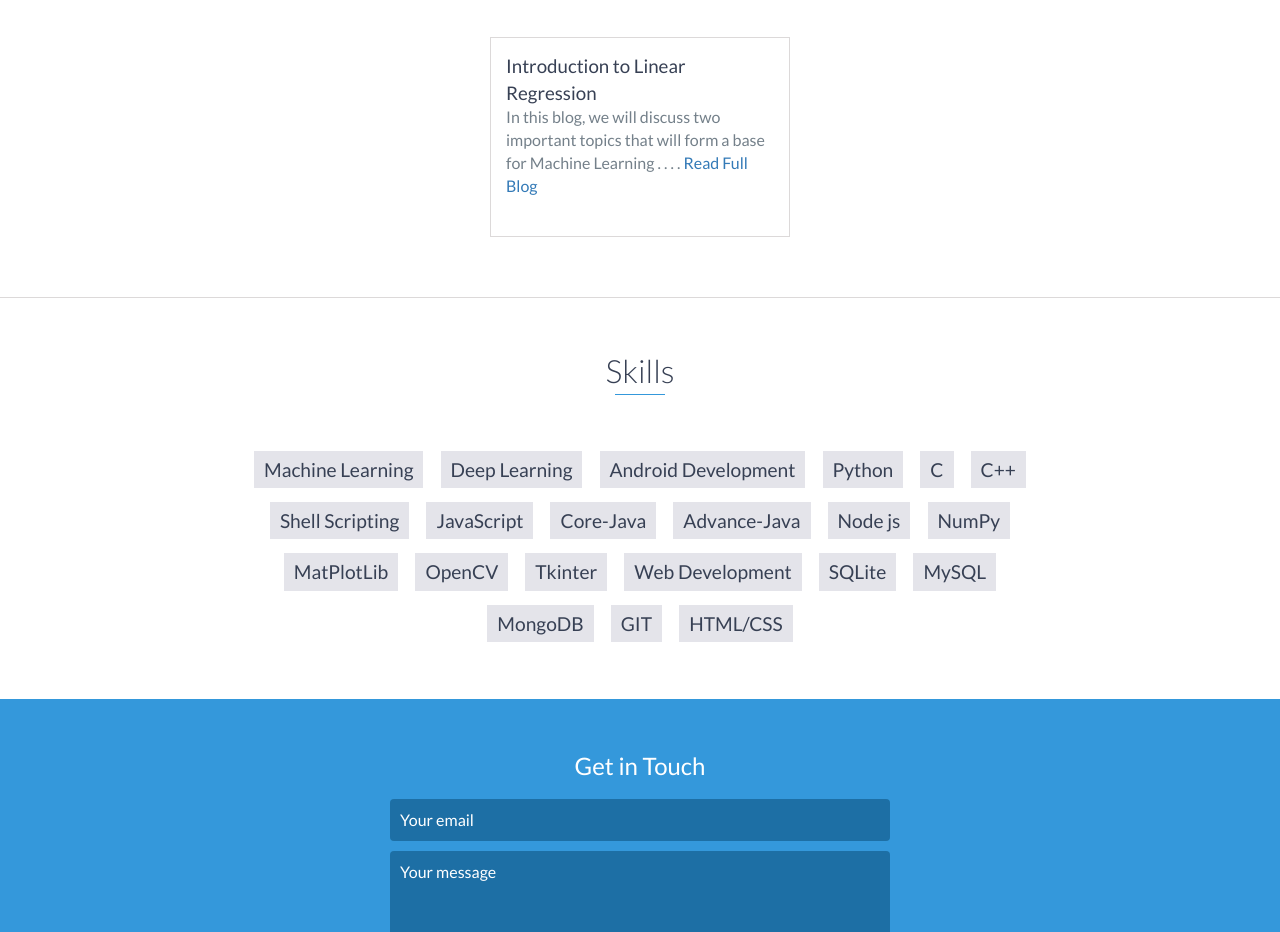
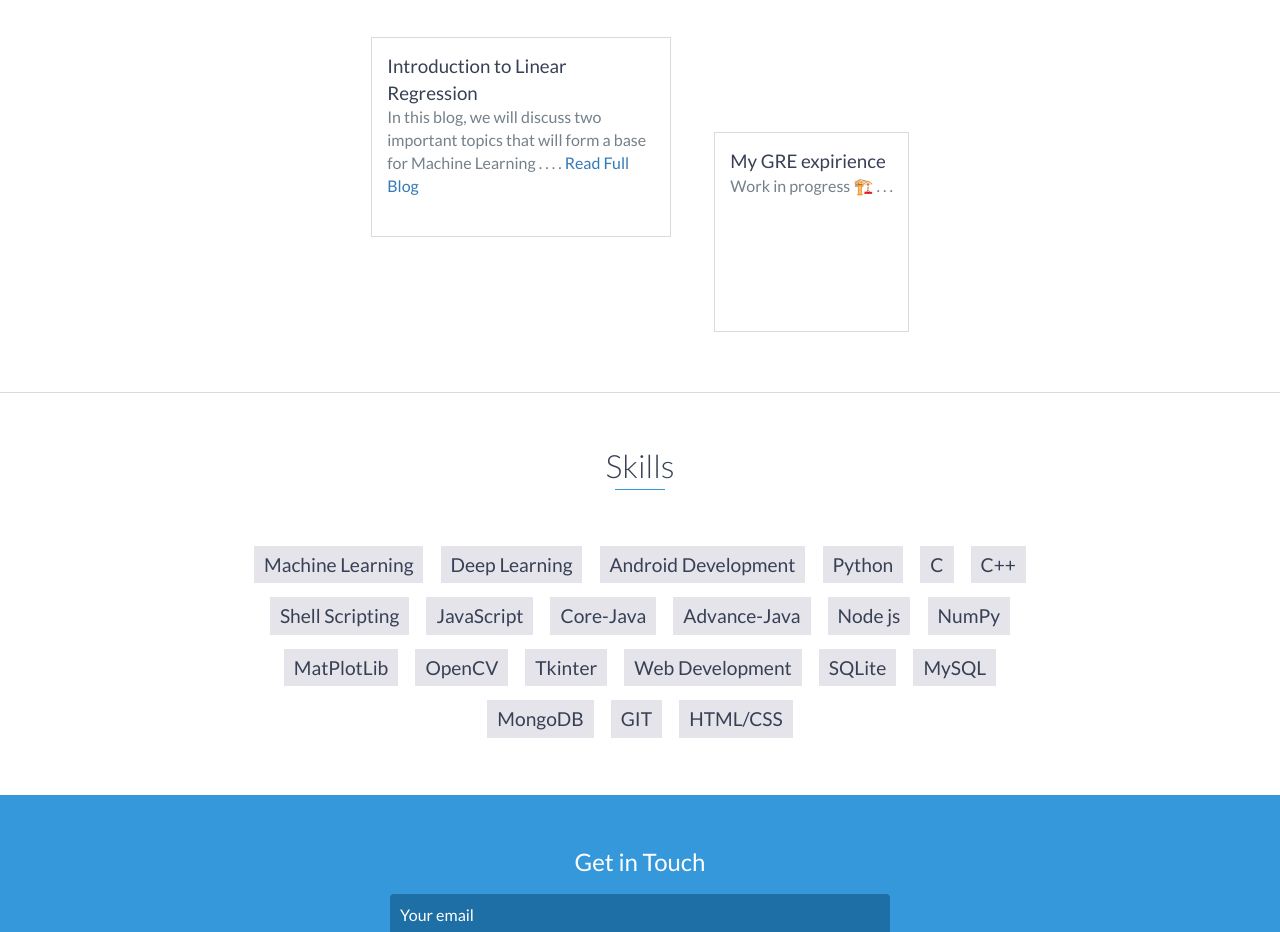
Before and after one commit to aryanjain28/aryanjain28.github.io, a website: page index.html in a window 1280 px wide. Shown: the part 5666-6598 px from the top of the page. Drawn offline with nearby package versions, Linux system fonts and the light colour scheme.

Commit message:
Update index.html

```diff
--- a/index.html
+++ b/index.html
@@ -512,6 +512,16 @@
         </div>
         <!-- End .blogs-block -->
 
+	            <div class="blogs-block">
+            <h3>My GRE expirience </h3>
+            <h4>
+                Work in progress 🏗️ . . .
+            </h4>
+        </div>
+        <!-- End .blogs-block -->
+
+
+
 
 
 
```
